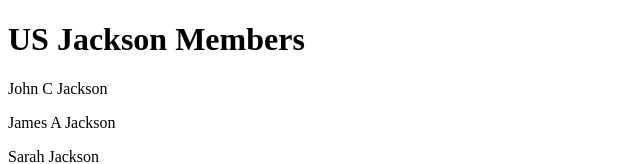
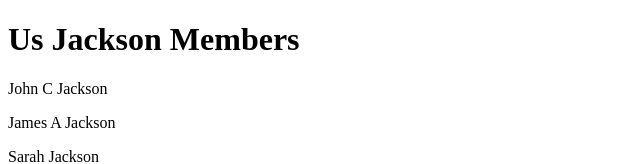
Before and after one commit to Jojack0947/website, a plain HTML site: page index.html in a window 1280 px wide. Shown: the top 164 px of the page, without its empty margins (0-640 px from the left). Drawn offline with Linux system fonts and the light colour scheme.

Commit message:
Update index.html

```diff
--- a/index.html
+++ b/index.html
@@ -2,7 +2,7 @@
 <html>
 <body>
 
-<h1>US Jackson Members</h1>
+<h1>Us Jackson Members</h1>
 
   <p>John C Jackson</p>
   <p>James A Jackson</p>
```
